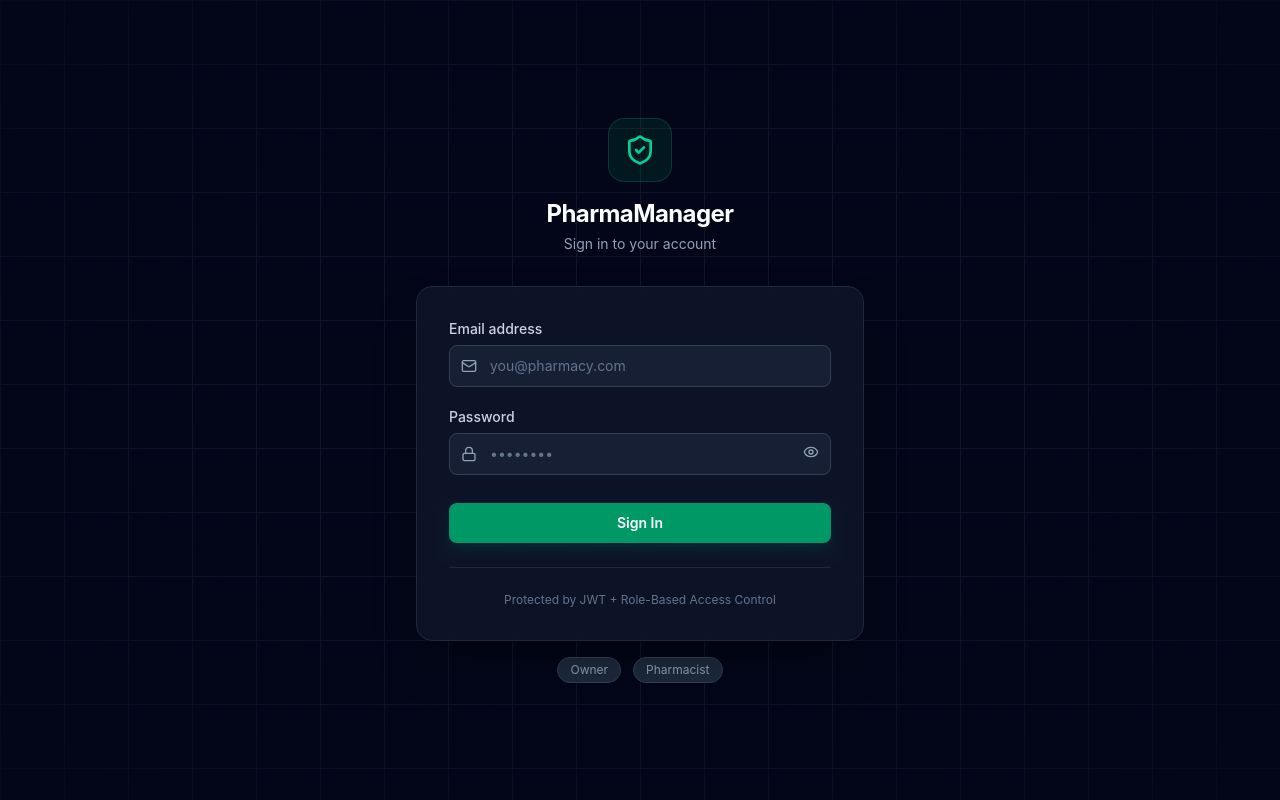
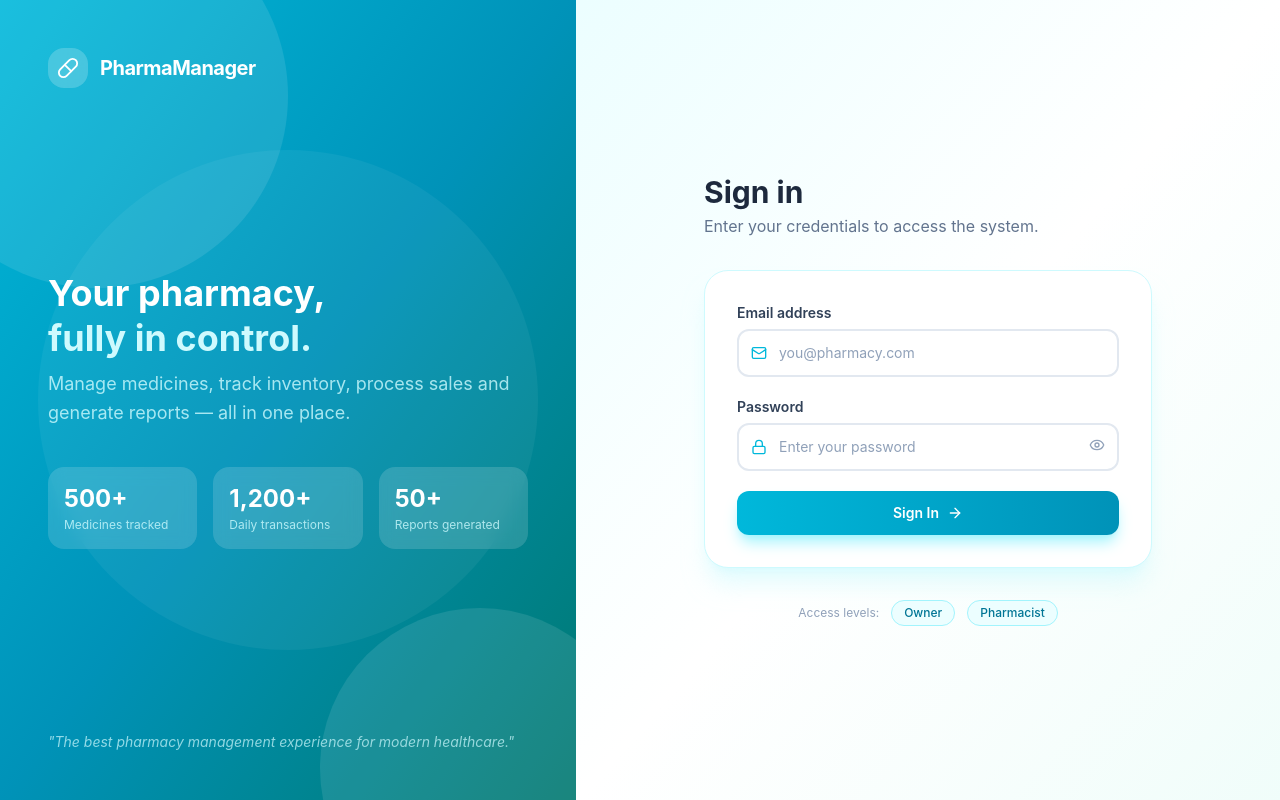
Before and after one commit to ingdia/inventory, a React (Vite) app: page /login in a window 1280 px wide. Built offline with nearby package versions, Linux system fonts and the light colour scheme.

Commit message:
redesign: rebuild all auth UI with bright cyan theme, airy cards, split login layout and polished visuals

```diff
--- a/src/app/AppRouter.jsx
+++ b/src/app/AppRouter.jsx
@@ -23,9 +23,17 @@ export default function AppRouter() {
       <Toaster
         position="top-right"
         toastOptions={{
-          style: { background: '#1e293b', color: '#f1f5f9', border: '1px solid #334155' },
-          success: { iconTheme: { primary: '#10b981', secondary: '#f1f5f9' } },
-          error: { iconTheme: { primary: '#ef4444', secondary: '#f1f5f9' } },
+          style: {
+            background: '#ffffff',
+            color: '#0f172a',
+            border: '1px solid #cffafe',
+            borderRadius: '16px',
+            boxShadow: '0 8px 30px rgba(6,182,212,0.12)',
+            fontSize: '14px',
+            fontWeight: '500',
+          },
+          success: { iconTheme: { primary: '#06b6d4', secondary: '#ffffff' } },
+          error: { iconTheme: { primary: '#ef4444', secondary: '#ffffff' } },
         }}
       />
       <Routes>
--- a/src/app/layouts/AppLayout.jsx
+++ b/src/app/layouts/AppLayout.jsx
@@ -1,7 +1,7 @@
 import { NavLink, Outlet, useNavigate } from 'react-router-dom';
 import {
   LayoutDashboard, Package, ShoppingCart, BarChart2,
-  Users, LogOut, User, ShieldCheck, Menu, X,
+  Users, LogOut, User, Pill, Menu, X, ChevronRight,
 } from 'lucide-react';
 import { useState } from 'react';
 import toast from 'react-hot-toast';
@@ -19,7 +19,8 @@ const ownerNavItems = [
   { to: '/users', icon: Users, label: 'Users' },
 ];
 
-const roleVariant = { owner: 'warning', pharmacist: 'success' };
+const avatarColors = ['from-cyan-400 to-teal-500', 'from-violet-400 to-purple-500', 'from-rose-400 to-pink-500'];
+const getColor = (name = '') => avatarColors[name.charCodeAt(0) % avatarColors.length];
 
 export default function AppLayout() {
   const { user, logout } = useAuthStore();
@@ -28,127 +29,145 @@ export default function AppLayout() {
 
   const handleLogout = async () => {
     await logout();
-    toast.success('Logged out.');
+    toast.success('See you soon! 👋');
     navigate('/login');
   };
 
   const initials = user ? `${user.firstName[0]}${user.lastName[0]}`.toUpperCase() : 'U';
 
   const SidebarContent = () => (
-    <div className="flex flex-col h-full">
+    <div className="flex flex-col h-full bg-white border-r border-slate-100">
+
       {/* Brand */}
-      <div className="flex items-center gap-3 px-6 py-5 border-b border-slate-800">
-        <div className="w-8 h-8 rounded-lg bg-emerald-500/15 border border-emerald-500/25 flex items-center justify-center">
-          <ShieldCheck size={16} className="text-emerald-400" />
+      <div className="flex items-center gap-3 px-6 py-5">
+        <div className="w-9 h-9 rounded-xl bg-gradient-to-br from-cyan-400 to-teal-500 flex items-center justify-center shadow-lg shadow-cyan-200">
+          <Pill size={18} className="text-white" />
         </div>
-        <span className="font-bold text-white tracking-tight">PharmaManager</span>
+        <div>
+          <span className="font-bold text-slate-800 text-sm tracking-tight">PharmaManager</span>
+          <p className="text-xs text-cyan-500 font-medium">Healthcare System</p>
+        </div>
       </div>
 
+      {/* Divider */}
+      <div className="mx-4 h-px bg-gradient-to-r from-transparent via-cyan-100 to-transparent mb-3" />
+
       {/* Nav */}
-      <nav className="flex-1 px-3 py-4 space-y-1 overflow-y-auto">
+      <nav className="flex-1 px-3 py-2 space-y-1 overflow-y-auto">
+        <p className="text-xs font-bold text-slate-300 uppercase tracking-widest px-3 mb-2">Main Menu</p>
         {navItems.map(({ to, icon: Icon, label }) => (
           <NavLink
             key={to}
             to={to}
             className={({ isActive }) =>
-              `flex items-center gap-3 px-3 py-2.5 rounded-xl text-sm font-medium transition-all
+              `flex items-center justify-between px-3 py-2.5 rounded-xl text-sm font-medium transition-all group
               ${isActive
-                ? 'bg-emerald-500/15 text-emerald-400 border border-emerald-500/20'
-                : 'text-slate-400 hover:text-white hover:bg-slate-800'
+                ? 'bg-gradient-to-r from-cyan-500 to-teal-500 text-white shadow-md shadow-cyan-200'
+                : 'text-slate-500 hover:text-slate-800 hover:bg-cyan-50'
               }`
             }
           >
+            {({ isActive }) => (
+              <>
+                <span className="flex items-center gap-3">
                   <Icon size={16} />
                   {label}
+                </span>
+                {isActive && <ChevronRight size={14} className="opacity-60" />}
+              </>
+            )}
           </NavLink>
         ))}
 
         {user?.role === 'owner' && (
           <>
-            <div className="pt-3 pb-1 px-3">
-              <p className="text-xs font-semibold text-slate-600 uppercase tracking-wider">Owner</p>
+            <div className="pt-4 pb-1 px-3">
+              <p className="text-xs font-bold text-slate-300 uppercase tracking-widest">Owner Tools</p>
             </div>
             {ownerNavItems.map(({ to, icon: Icon, label }) => (
               <NavLink
                 key={to}
                 to={to}
                 className={({ isActive }) =>
-                  `flex items-center gap-3 px-3 py-2.5 rounded-xl text-sm font-medium transition-all
+                  `flex items-center justify-between px-3 py-2.5 rounded-xl text-sm font-medium transition-all
                   ${isActive
-                    ? 'bg-amber-500/15 text-amber-400 border border-amber-500/20'
-                    : 'text-slate-400 hover:text-white hover:bg-slate-800'
+                    ? 'bg-gradient-to-r from-amber-400 to-orange-500 text-white shadow-md shadow-amber-100'
+                    : 'text-slate-500 hover:text-slate-800 hover:bg-amber-50'
                   }`
                 }
               >
+                {({ isActive }) => (
+                  <>
+                    <span className="flex items-center gap-3">
                       <Icon size={16} />
                       {label}
+                    </span>
+                    {isActive && <ChevronRight size={14} className="opacity-60" />}
+                  </>
+                )}
               </NavLink>
             ))}
           </>
         )}
       </nav>
 
-      {/* User section */}
-      <div className="px-3 py-4 border-t border-slate-800 space-y-1">
-        <NavLink
-          to="/profile"
-          className={({ isActive }) =>
-            `flex items-center gap-3 px-3 py-2.5 rounded-xl text-sm transition-all
-            ${isActive ? 'bg-slate-800 text-white' : 'text-slate-400 hover:text-white hover:bg-slate-800'}`
-          }
-        >
-          <div className="w-7 h-7 rounded-lg bg-gradient-to-br from-emerald-500 to-teal-600 flex items-center justify-center text-xs font-bold text-white flex-shrink-0">
+      {/* User card */}
+      <div className="p-3">
+        <div className="bg-gradient-to-br from-cyan-50 to-teal-50 border border-cyan-100 rounded-2xl p-3 space-y-3">
+          <NavLink to="/profile" className="flex items-center gap-3 hover:opacity-80 transition-opacity">
+            <div className={`w-9 h-9 rounded-xl bg-gradient-to-br ${getColor(user?.firstName)} flex items-center justify-center text-xs font-bold text-white shadow-sm flex-shrink-0`}>
               {initials}
             </div>
             <div className="flex-1 min-w-0">
-            <p className="font-medium text-white text-xs truncate">{user?.firstName} {user?.lastName}</p>
-            <Badge variant={roleVariant[user?.role]}>{user?.role}</Badge>
+              <p className="font-semibold text-slate-800 text-xs truncate">{user?.firstName} {user?.lastName}</p>
+              <Badge variant={user?.role === 'owner' ? 'warning' : 'info'}>{user?.role}</Badge>
             </div>
-          <User size={14} className="flex-shrink-0" />
+            <User size={13} className="text-slate-400 flex-shrink-0" />
           </NavLink>
 
           <button
             onClick={handleLogout}
-          className="w-full flex items-center gap-3 px-3 py-2.5 rounded-xl text-sm text-red-400 hover:bg-red-500/10 transition-all"
+            className="w-full flex items-center justify-center gap-2 py-2 rounded-xl bg-white border border-red-100 text-red-500 hover:bg-red-50 text-xs font-semibold transition-all"
           >
-          <LogOut size={16} />
-          Sign Out
+            <LogOut size={13} /> Sign Out
           </button>
+        </div>
       </div>
     </div>
   );
 
   return (
-    <div className="flex h-screen bg-slate-950 overflow-hidden">
+    <div className="flex h-screen bg-slate-50 overflow-hidden">
       {/* Desktop Sidebar */}
-      <aside className="hidden lg:flex flex-col w-64 bg-slate-900 border-r border-slate-800 flex-shrink-0">
+      <aside className="hidden lg:flex flex-col w-64 flex-shrink-0 shadow-xl shadow-cyan-100/30">
         <SidebarContent />
       </aside>
 
-      {/* Mobile Sidebar Overlay */}
+      {/* Mobile Sidebar */}
       {sidebarOpen && (
         <div className="fixed inset-0 z-50 lg:hidden">
-          <div className="absolute inset-0 bg-black/60 backdrop-blur-sm" onClick={() => setSidebarOpen(false)} />
-          <aside className="relative z-10 w-72 h-full bg-slate-900 border-r border-slate-800">
+          <div className="absolute inset-0 bg-black/20 backdrop-blur-sm" onClick={() => setSidebarOpen(false)} />
+          <aside className="relative z-10 w-72 h-full shadow-2xl">
             <SidebarContent />
           </aside>
         </div>
       )}
 
-      {/* Main content */}
+      {/* Main */}
       <div className="flex-1 flex flex-col overflow-hidden">
         {/* Mobile topbar */}
-        <header className="lg:hidden flex items-center justify-between px-4 py-3 bg-slate-900 border-b border-slate-800">
+        <header className="lg:hidden flex items-center justify-between px-4 py-3 bg-white border-b border-slate-100 shadow-sm">
           <div className="flex items-center gap-2">
-            <ShieldCheck size={18} className="text-emerald-400" />
-            <span className="font-bold text-white text-sm">PharmaManager</span>
+            <div className="w-7 h-7 rounded-lg bg-gradient-to-br from-cyan-400 to-teal-500 flex items-center justify-center">
+              <Pill size={14} className="text-white" />
             </div>
-          <button onClick={() => setSidebarOpen(true)} className="p-2 rounded-lg text-slate-400 hover:text-white hover:bg-slate-800 transition-all">
+            <span className="font-bold text-slate-800 text-sm">PharmaManager</span>
+          </div>
+          <button onClick={() => setSidebarOpen((v) => !v)} className="p-2 rounded-xl text-slate-500 hover:bg-cyan-50 transition-all">
             {sidebarOpen ? <X size={20} /> : <Menu size={20} />}
           </button>
         </header>
 
-        {/* Page content */}
         <main className="flex-1 overflow-y-auto">
           <Outlet />
         </main>
--- a/src/features/auth/pages/LoginPage.jsx
+++ b/src/features/auth/pages/LoginPage.jsx
@@ -2,7 +2,7 @@ import { useState } from 'react';
 import { useNavigate } from 'react-router-dom';
 import { useForm } from 'react-hook-form';
 import { zodResolver } from '@hookform/resolvers/zod';
-import { Mail, Lock, Eye, EyeOff, ShieldCheck } from 'lucide-react';
+import { Mail, Lock, Eye, EyeOff, Pill, ArrowRight } from 'lucide-react';
 import toast from 'react-hot-toast';
 import { loginSchema } from '../utils/schemas';
 import useAuthStore from '../store/authStore';
@@ -14,39 +14,93 @@ export default function LoginPage() {
   const login = useAuthStore((s) => s.login);
   const [showPassword, setShowPassword] = useState(false);
 
-  const {
-    register,
-    handleSubmit,
-    formState: { errors, isSubmitting },
-  } = useForm({ resolver: zodResolver(loginSchema) });
+  const { register, handleSubmit, formState: { errors, isSubmitting } } = useForm({
+    resolver: zodResolver(loginSchema),
+  });
 
   const onSubmit = async (data) => {
     try {
       const user = await login(data);
-      toast.success(`Welcome back, ${user.firstName}!`);
+      toast.success(`Welcome back, ${user.firstName}! 👋`);
       navigate('/dashboard');
     } catch (err) {
-      toast.error(err.response?.data?.message || 'Login failed. Please try again.');
+      toast.error(err.response?.data?.message || 'Invalid credentials.');
     }
   };
 
   return (
-    <div className="min-h-screen bg-slate-950 flex items-center justify-center p-4">
-      {/* Background grid */}
-      <div className="absolute inset-0 bg-[linear-gradient(to_right,#0f172a_1px,transparent_1px),linear-gradient(to_bottom,#0f172a_1px,transparent_1px)] bg-[size:4rem_4rem] [mask-image:radial-gradient(ellipse_80%_80%_at_50%_50%,#000_40%,transparent_100%)]" />
+    <div className="min-h-screen flex">
 
-      <div className="relative w-full max-w-md">
-        {/* Logo / Brand */}
-        <div className="mb-8 text-center">
-          <div className="inline-flex items-center justify-center w-16 h-16 rounded-2xl bg-emerald-500/10 border border-emerald-500/20 mb-4">
-            <ShieldCheck className="text-emerald-400" size={32} />
+      {/* Left panel — branding */}
+      <div className="hidden lg:flex flex-col justify-between w-[45%] bg-gradient-to-br from-cyan-500 via-cyan-600 to-teal-700 p-12 relative overflow-hidden">
+        {/* Decorative circles */}
+        <div className="absolute -top-24 -left-24 w-96 h-96 rounded-full bg-white/10" />
+        <div className="absolute -bottom-32 -right-16 w-80 h-80 rounded-full bg-white/10" />
+        <div className="absolute top-1/2 left-1/2 -translate-x-1/2 -translate-y-1/2 w-[500px] h-[500px] rounded-full bg-white/5" />
+
+        {/* Logo */}
+        <div className="relative z-10 flex items-center gap-3">
+          <div className="w-10 h-10 rounded-2xl bg-white/20 backdrop-blur flex items-center justify-center">
+            <Pill size={22} className="text-white" />
           </div>
-          <h1 className="text-2xl font-bold text-white tracking-tight">PharmaManager</h1>
-          <p className="text-slate-400 text-sm mt-1">Sign in to your account</p>
+          <span className="text-xl font-bold text-white tracking-tight">PharmaManager</span>
+        </div>
+
+        {/* Center content */}
+        <div className="relative z-10 space-y-6">
+          <div className="space-y-2">
+            <h1 className="text-4xl font-bold text-white leading-tight">
+              Your pharmacy,<br />
+              <span className="text-cyan-100">fully in control.</span>
+            </h1>
+            <p className="text-cyan-100/80 text-lg leading-relaxed">
+              Manage medicines, track inventory, process sales and generate reports — all in one place.
+            </p>
+          </div>
+
+          {/* Stats */}
+          <div className="grid grid-cols-3 gap-4 pt-4">
+            {[
+              { label: 'Medicines tracked', value: '500+' },
+              { label: 'Daily transactions', value: '1,200+' },
+              { label: 'Reports generated', value: '50+' },
+            ].map((s) => (
+              <div key={s.label} className="bg-white/15 backdrop-blur rounded-2xl p-4">
+                <p className="text-2xl font-bold text-white">{s.value}</p>
+                <p className="text-xs text-cyan-100/80 mt-0.5">{s.label}</p>
+              </div>
+            ))}
+          </div>
+        </div>
+
+        {/* Bottom quote */}
+        <div className="relative z-10">
+          <p className="text-cyan-100/70 text-sm italic">
+            "The best pharmacy management experience for modern healthcare."
+          </p>
+        </div>
+      </div>
+
+      {/* Right panel — form */}
+      <div className="flex-1 flex items-center justify-center p-6 bg-gradient-to-br from-cyan-50 via-white to-teal-50">
+        <div className="w-full max-w-md space-y-8">
+
+          {/* Mobile logo */}
+          <div className="flex lg:hidden items-center gap-3 justify-center">
+            <div className="w-10 h-10 rounded-2xl bg-cyan-500 flex items-center justify-center">
+              <Pill size={22} className="text-white" />
+            </div>
+            <span className="text-xl font-bold text-slate-800">PharmaManager</span>
+          </div>
+
+          {/* Heading */}
+          <div className="space-y-1">
+            <h2 className="text-3xl font-bold text-slate-800">Sign in</h2>
+            <p className="text-slate-500">Enter your credentials to access the system.</p>
           </div>
 
           {/* Card */}
-        <div className="bg-slate-900/80 backdrop-blur-sm border border-slate-800 rounded-2xl p-8 shadow-2xl shadow-black/40">
+          <div className="bg-white rounded-3xl shadow-xl shadow-cyan-100/60 border border-cyan-100 p-8 space-y-5">
             <form onSubmit={handleSubmit(onSubmit)} className="space-y-5">
               <Input
                 label="Email address"
@@ -59,14 +113,14 @@ export default function LoginPage() {
               <Input
                 label="Password"
                 type={showPassword ? 'text' : 'password'}
-              placeholder="••••••••"
+                placeholder="Enter your password"
                 icon={Lock}
                 error={errors.password?.message}
                 rightElement={
                   <button
                     type="button"
                     onClick={() => setShowPassword((v) => !v)}
-                  className="text-slate-400 hover:text-slate-200 transition-colors"
+                    className="text-slate-400 hover:text-cyan-500 transition-colors"
                   >
                     {showPassword ? <EyeOff size={16} /> : <Eye size={16} />}
                   </button>
@@ -74,31 +128,23 @@ export default function LoginPage() {
                 {...register('password')}
               />
 
-            <Button type="submit" loading={isSubmitting} className="w-full mt-2">
-              Sign In
+              <Button type="submit" loading={isSubmitting} className="w-full gap-2 py-3 text-base">
+                Sign In <ArrowRight size={16} />
               </Button>
             </form>
-
-          {/* Divider info */}
-          <div className="mt-6 pt-6 border-t border-slate-800">
-            <p className="text-center text-xs text-slate-500">
-              Protected by JWT + Role-Based Access Control
-            </p>
-          </div>
           </div>
 
-        {/* Roles hint */}
-        <div className="mt-4 flex gap-3 justify-center">
+          {/* Role badges */}
+          <div className="flex items-center gap-3 justify-center">
+            <span className="text-xs text-slate-400">Access levels:</span>
             {['Owner', 'Pharmacist'].map((role) => (
-            <span
-              key={role}
-              className="text-xs px-3 py-1 rounded-full bg-slate-800 border border-slate-700 text-slate-400"
-            >
+              <span key={role} className="text-xs px-3 py-1 rounded-full bg-cyan-50 border border-cyan-200 text-cyan-700 font-medium">
                 {role}
               </span>
             ))}
           </div>
         </div>
       </div>
+    </div>
   );
 }
--- a/src/index.css
+++ b/src/index.css
@@ -6,8 +6,13 @@
 
 body {
   margin: 0;
-  font-family: -apple-system, BlinkMacSystemFont, 'Segoe UI', sans-serif;
+  font-family: 'Inter', -apple-system, BlinkMacSystemFont, 'Segoe UI', sans-serif;
   -webkit-font-smoothing: antialiased;
-  background-color: #020617;
-  color: #f1f5f9;
+  background-color: #f0fdfa;
+  color: #0f172a;
 }
+
+/* Smooth scrollbar */
+::-webkit-scrollbar { width: 6px; }
+::-webkit-scrollbar-track { background: #f1f5f9; }
+::-webkit-scrollbar-thumb { background: #06b6d4; border-radius: 99px; }
--- a/src/shared/components/Button.jsx
+++ b/src/shared/components/Button.jsx
@@ -1,18 +1,19 @@
 const variants = {
-  primary: 'bg-emerald-600 hover:bg-emerald-500 text-white shadow-lg shadow-emerald-900/30',
-  danger: 'bg-red-600/80 hover:bg-red-500 text-white',
-  ghost: 'bg-slate-700/50 hover:bg-slate-700 text-slate-200 border border-slate-600',
-  outline: 'border border-emerald-500 text-emerald-400 hover:bg-emerald-500/10',
+  primary: 'bg-gradient-to-r from-cyan-500 to-cyan-600 hover:from-cyan-400 hover:to-cyan-500 text-white shadow-lg shadow-cyan-200 hover:shadow-cyan-300',
+  danger: 'bg-gradient-to-r from-red-500 to-rose-500 hover:from-red-400 hover:to-rose-400 text-white shadow-lg shadow-red-100',
+  ghost: 'bg-white hover:bg-slate-50 text-slate-700 border-2 border-slate-200 hover:border-slate-300',
+  outline: 'border-2 border-cyan-400 text-cyan-600 hover:bg-cyan-50',
+  success: 'bg-gradient-to-r from-emerald-500 to-teal-500 hover:from-emerald-400 hover:to-teal-400 text-white shadow-lg shadow-emerald-100',
 };
 
 const Button = ({ children, variant = 'primary', loading, className = '', ...props }) => (
   <button
     {...props}
     disabled={loading || props.disabled}
-    className={`inline-flex items-center justify-center gap-2 rounded-lg px-4 py-2.5 text-sm font-semibold transition-all disabled:opacity-50 disabled:cursor-not-allowed ${variants[variant]} ${className}`}
+    className={`inline-flex items-center justify-center gap-2 rounded-xl px-5 py-2.5 text-sm font-semibold transition-all duration-200 disabled:opacity-50 disabled:cursor-not-allowed active:scale-95 ${variants[variant]} ${className}`}
   >
     {loading && (
-      <span className="h-4 w-4 animate-spin rounded-full border-2 border-white/30 border-t-white" />
+      <span className="h-4 w-4 animate-spin rounded-full border-2 border-white/40 border-t-white" />
     )}
     {children}
   </button>
--- a/src/shared/components/Input.jsx
+++ b/src/shared/components/Input.jsx
@@ -1,27 +1,28 @@
 const Input = ({ label, error, icon: Icon, rightElement, ...props }) => (
   <div className="flex flex-col gap-1.5">
     {label && (
-      <label className="text-sm font-medium text-slate-300">{label}</label>
+      <label className="text-sm font-semibold text-slate-700">{label}</label>
     )}
     <div className="relative">
       {Icon && (
-        <span className="absolute left-3 top-1/2 -translate-y-1/2 text-slate-400">
+        <span className="absolute left-3.5 top-1/2 -translate-y-1/2 text-cyan-500">
           <Icon size={16} />
         </span>
       )}
       <input
         {...props}
-        className={`w-full rounded-lg border bg-slate-800/60 px-4 py-2.5 text-sm text-white placeholder-slate-500 outline-none transition-all focus:ring-2 focus:ring-emerald-500/50 focus:border-emerald-500
+        className={`w-full rounded-xl border-2 bg-white px-4 py-3 text-sm text-slate-800 placeholder-slate-400 outline-none transition-all
+          focus:border-cyan-400 focus:ring-4 focus:ring-cyan-100
           ${Icon ? 'pl-10' : ''}
           ${rightElement ? 'pr-10' : ''}
-          ${error ? 'border-red-500/70' : 'border-slate-700 hover:border-slate-600'}
+          ${error ? 'border-red-400 bg-red-50 focus:ring-red-100' : 'border-slate-200 hover:border-cyan-300'}
         `}
       />
       {rightElement && (
-        <span className="absolute right-3 top-1/2 -translate-y-1/2">{rightElement}</span>
+        <span className="absolute right-3.5 top-1/2 -translate-y-1/2">{rightElement}</span>
       )}
     </div>
-    {error && <p className="text-xs text-red-400">{error}</p>}
+    {error && <p className="text-xs text-red-500 font-medium">{error}</p>}
   </div>
 );
 
```
Also changed, not shown: src/features/auth/pages/ProfilePage.jsx (+71 -86 lines), src/features/auth/pages/UserManagementPage.jsx (+94 -64 lines), src/shared/components/Badge.jsx (+6 -6 lines). Lines whose indentation alone changed are shown as unchanged.
